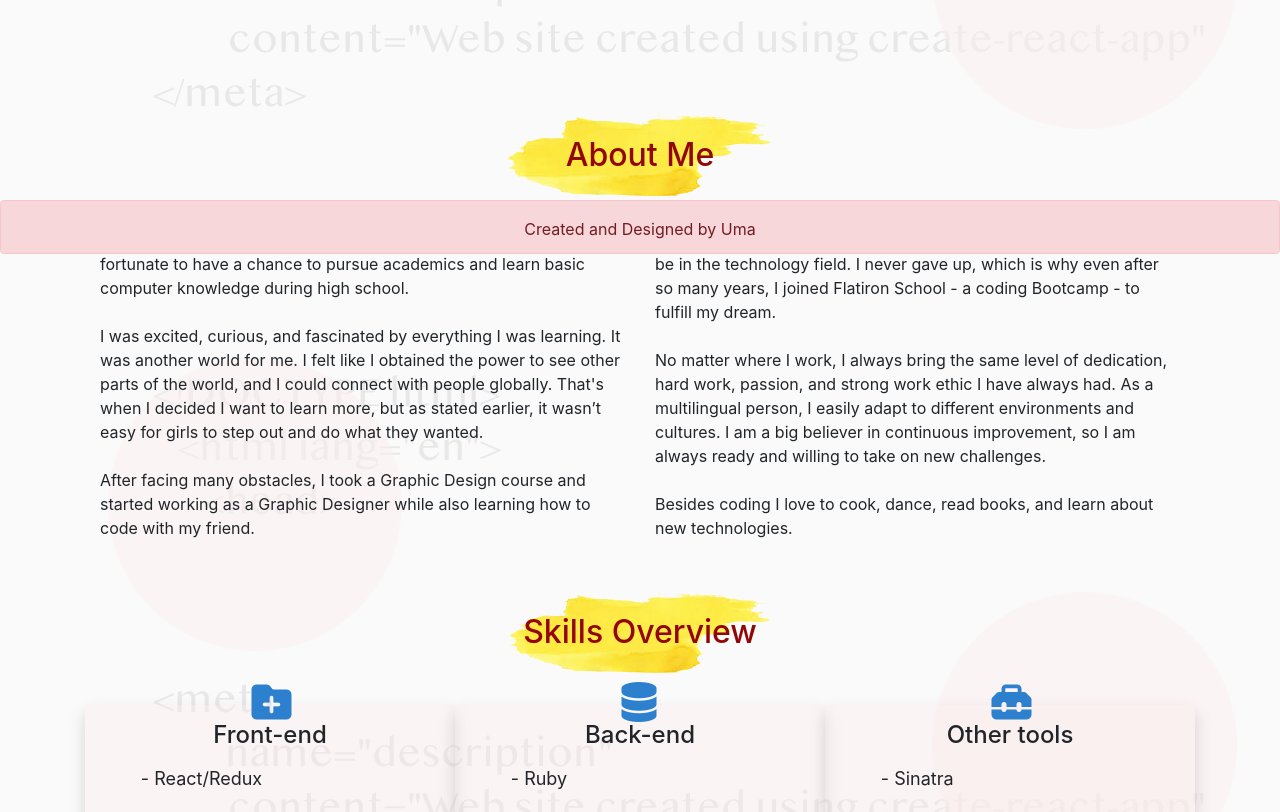
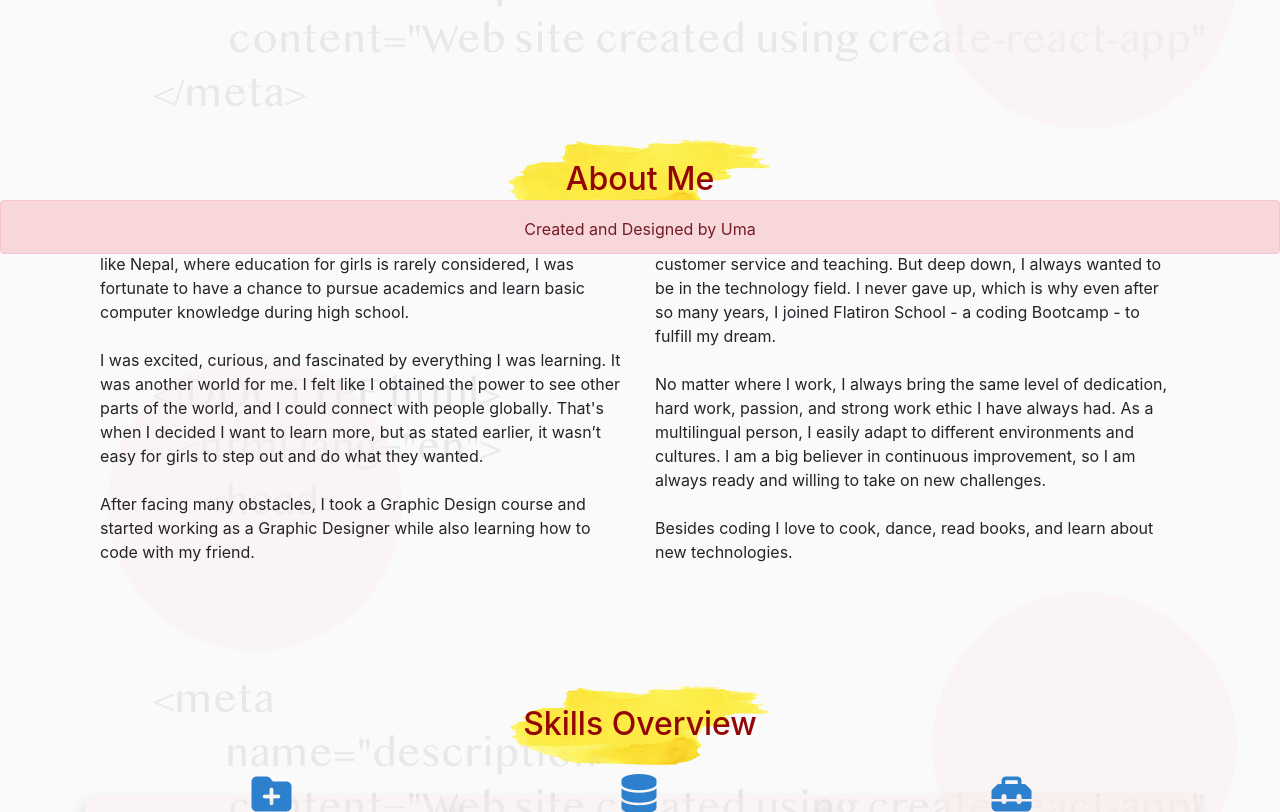
Before and after one commit to mdr-uma/portfolio, a React (Create React App) app: page / in a window 1280 px wide. Shown: the part 546-1358 px from the top of the page. Built offline with nearby package versions, Linux system fonts and the light colour scheme.

Commit message:
add break for more room

```diff
--- a/src/components/About.js
+++ b/src/components/About.js
@@ -3,6 +3,7 @@ import React from 'react'
 const About = () => {
     return(
         <div className="container">
+            <br/>
             <h2>About Me</h2>
             <div className="row">
                 <div className="col-sm-6">
--- a/src/components/Home.js
+++ b/src/components/Home.js
@@ -12,7 +12,7 @@ const Home = () => {
             <div className="pb-5 mb-5">
                 <Profile />
             </div>
-            <div className="pb-1 mb-5">
+            <div className="pb-5 mb-5">
                 <About />
             </div>
             <div className="pb-5 mb-5">
--- a/src/components/Skills.js
+++ b/src/components/Skills.js
@@ -3,6 +3,7 @@ import React from 'react'
 const Skills = () => {
     return(
         <div className="container">
+            <br/>
             <h2>Skills Overview</h2><br/>
             <div className="row">
                 <div className="skill col-md-4 pt-3 shadow mb-5 mb-sm-5">
```
